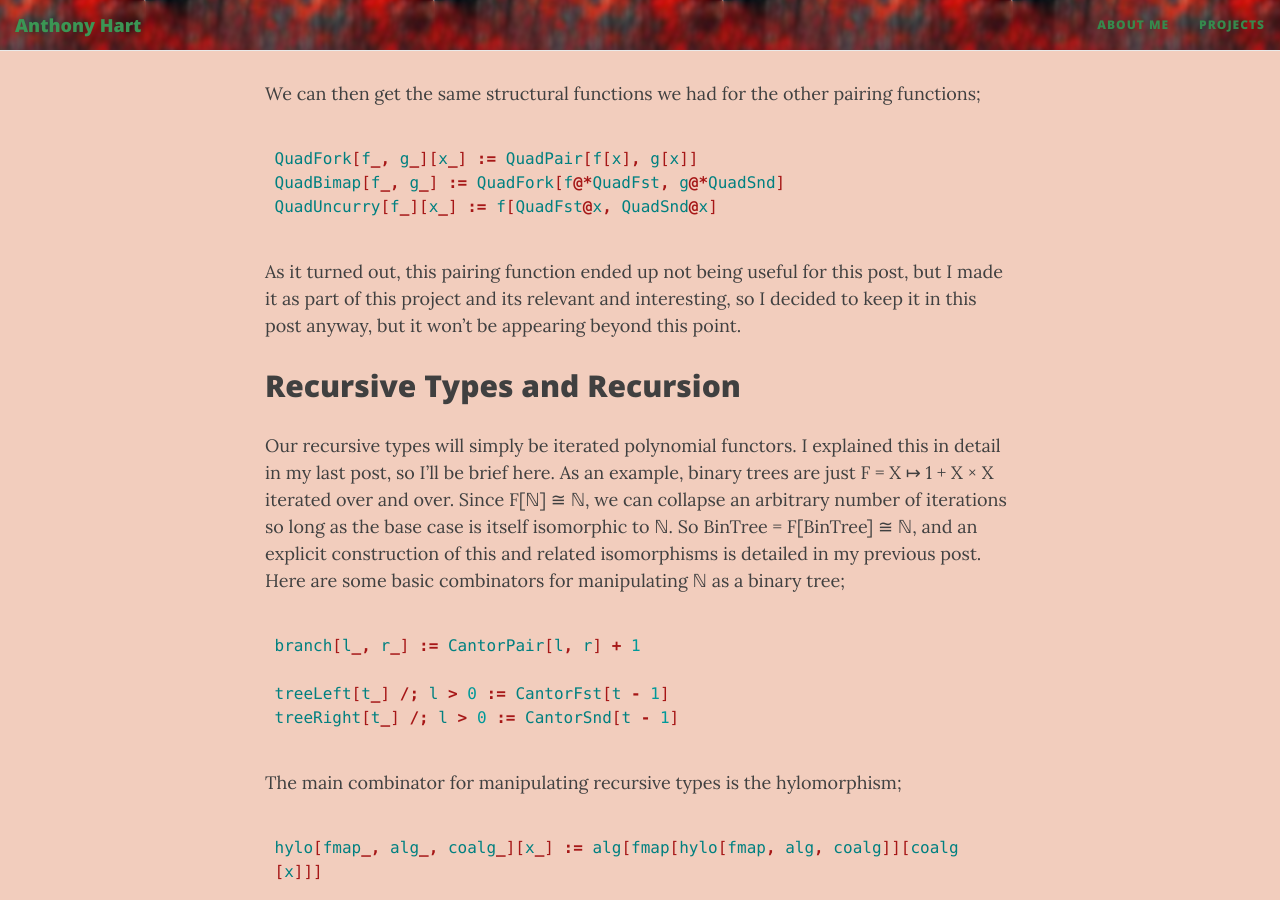
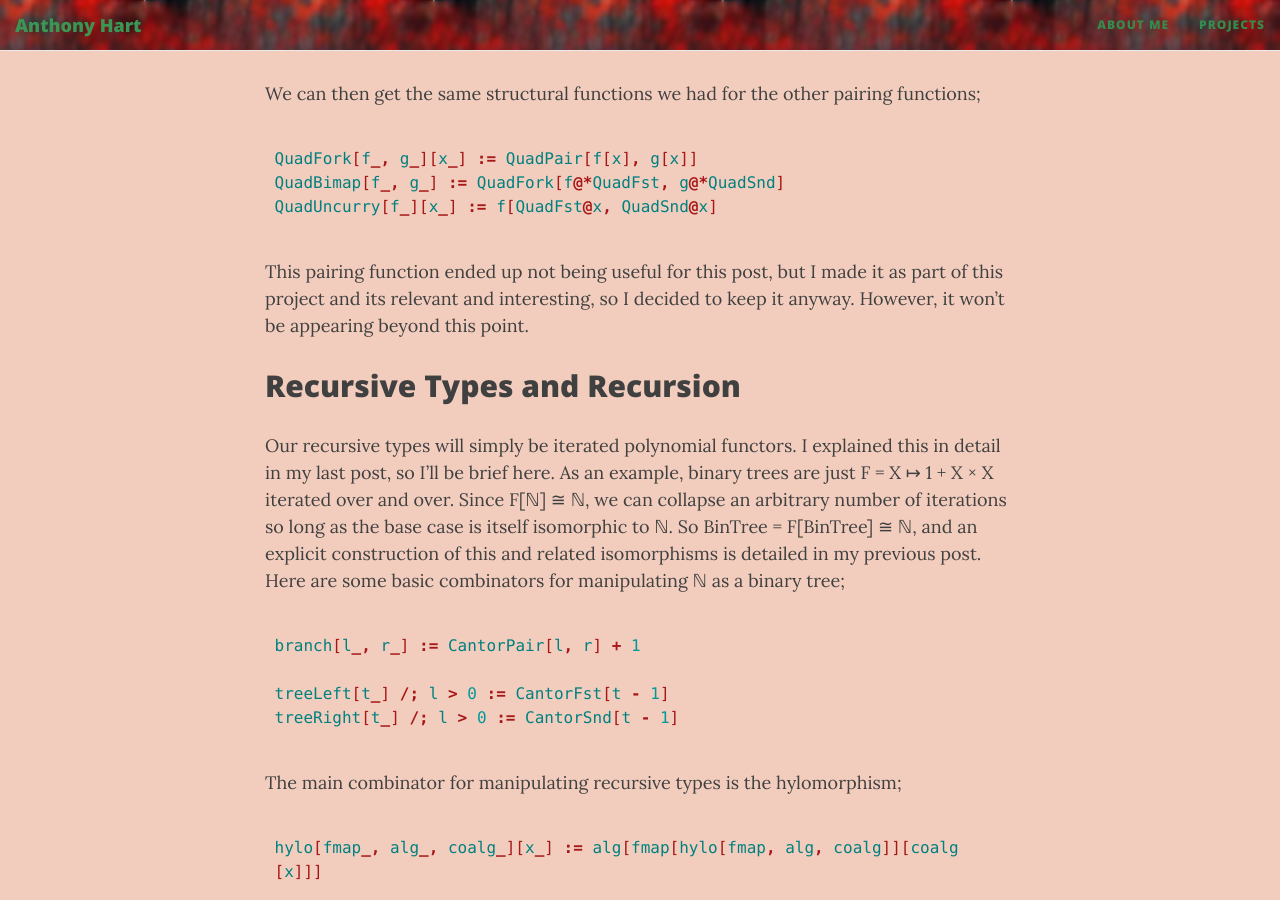
Before and after one commit to AHartNtkn/AHartNtkn.github.io, a Jekyll site: the page built from _posts/2021-05-11-Computing-the-Discrete-Continuously.md, in a window 1280 px wide and 900 px high, scrolled down 18964 px. Built offline with Jekyll 4.4.1, drawn with Linux system fonts in a browser that asks for light colours; nearby versions of some CDN libraries.

Commit message:
Formatting + m

````diff
--- a/_posts/2021-05-11-Computing-the-Discrete-Continuously.md
+++ b/_posts/2021-05-11-Computing-the-Discrete-Continuously.md
@@ -445,7 +445,7 @@
 QuadUncurry[f_][x_] := f[QuadFst@x, QuadSnd@x]
 ```
 
-As it turned out, this pairing function ended up not being useful for this post, but I made it as part of this project and its relevant and interesting, so I decided to keep it in this post anyway, but it won't be appearing beyond this point.
+This pairing function ended up not being useful for this post, but I made it as part of this project and its relevant and interesting, so I decided to keep it anyway. However, it won't be appearing beyond this point.
 
 <a name="headingRec"></a>
 ## Recursive Types and Recursion
@@ -934,9 +934,8 @@
 
 treeCataStep[alg_, {{n___}, {}}] := {{n}, {}}
 treeCataStep[alg_, {{ns___}, {L, s___}}] := {{alg[0], ns}, {s}}
-treeCataStep[
-  alg_, {{l_, r_, ns___}, {B, s___}}] := {{alg[branch[l, r]],
-   ns}, {s}}
+treeCataStep[alg_, {{l_, r_, ns___}, {B, s___}}] :=
+  {{alg[branch[l, r]], ns}, {s}}
 ```
 
 We can repeatedly iterate these functions to manipulate the stack. It may be helpful to see an example evaluated over time. I'll calculate the number of leaves in an input tree. Since the input is being interpreted as a tree, we can use the identity function as our coalgebra so it doesn't affect its structure. The algebra will simply return 1 on a leaf and add the two branches together on anything else.
````
Also changed, not shown: other parts of _posts/2021-05-11-Computing-the-Discrete-Continuously.md (+3 -1 lines).
